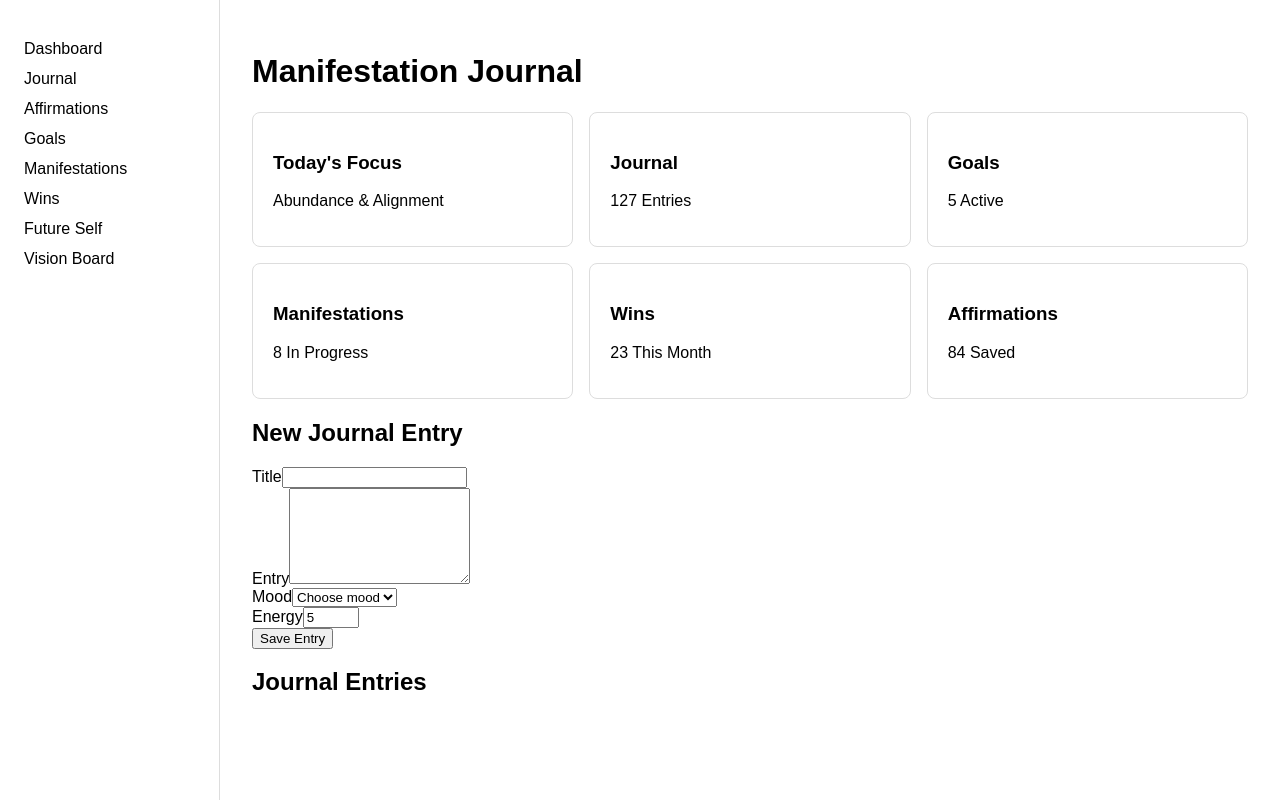
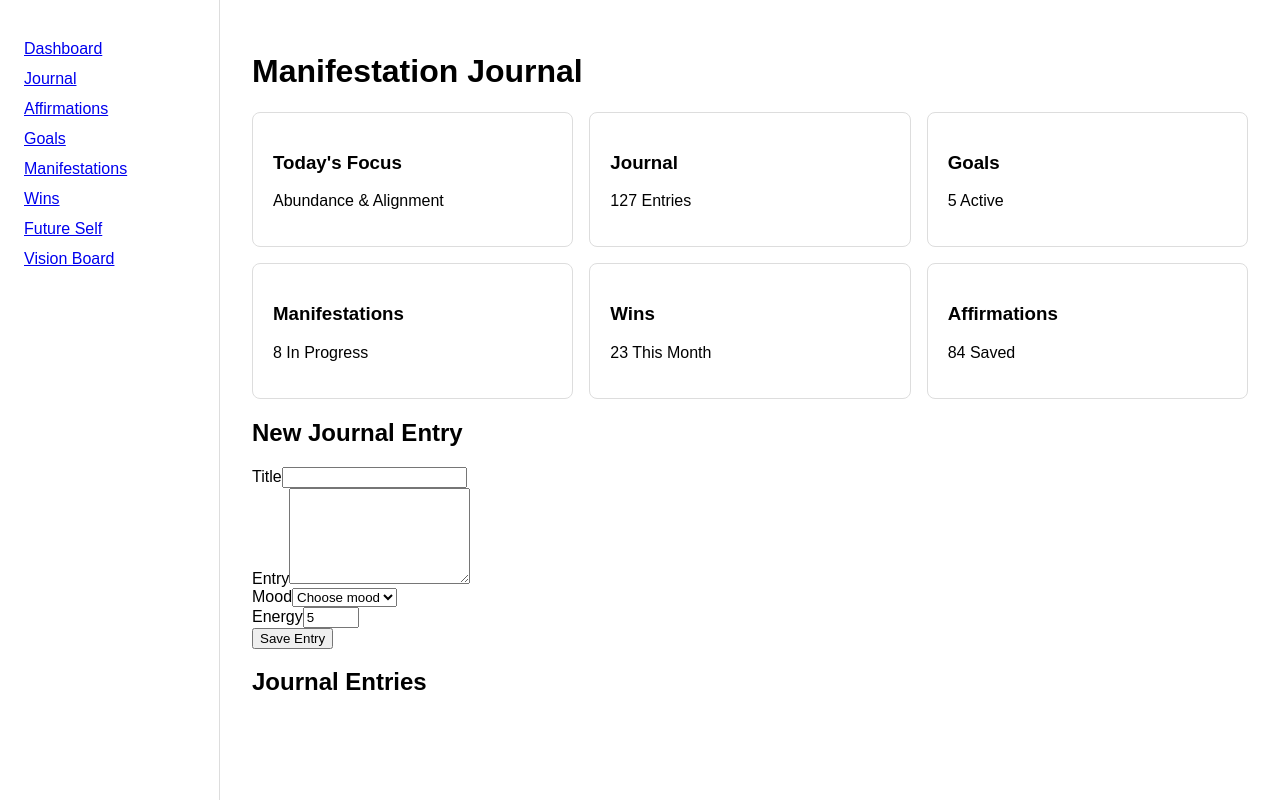
Before and after one commit to tiffaniarmour/ManiJournal-App, a React (Vite) app in the folder manifestation-journal/: page / in a window 1280 px wide. Built offline with nearby package versions, Linux system fonts and the light colour scheme.

Commit message:
Make sidebar navigation clickable

```diff
--- a/manifestation-journal/src/components/Sidebar.jsx
+++ b/manifestation-journal/src/components/Sidebar.jsx
@@ -1,16 +1,18 @@
+import { NavLink } from 'react-router-dom'
+
 function Sidebar() {
   return (
     <aside>
       <nav>
         <ul>
-          <li>Dashboard</li>
-          <li>Journal</li>
-          <li>Affirmations</li>
-          <li>Goals</li>
-          <li>Manifestations</li>
-          <li>Wins</li>
-          <li>Future Self</li>
-          <li>Vision Board</li>
+          <li><NavLink to="/">Dashboard</NavLink></li>
+          <li><NavLink to="/journal">Journal</NavLink></li>
+          <li><NavLink to="/affirmations">Affirmations</NavLink></li>
+          <li><NavLink to="/goals">Goals</NavLink></li>
+          <li><NavLink to="/manifestations">Manifestations</NavLink></li>
+          <li><NavLink to="/wins">Wins</NavLink></li>
+          <li><NavLink to="/future-self">Future Self</NavLink></li>
+          <li><NavLink to="/vision-board">Vision Board</NavLink></li>
         </ul>
       </nav>
     </aside>
```
